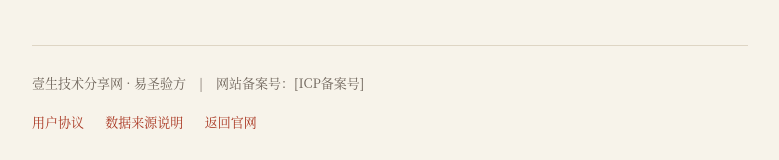
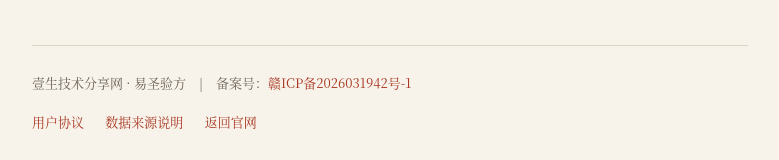
Before and after one commit to zhongyishenghi/yanfang, a plain HTML site: page pages/privacy.html in a window 1280 px wide. Shown: the part 2258-2418 px from the top of the page, without its empty margins (250-1029 px from the left). Drawn offline with Linux system fonts and the light colour scheme.

Commit message:
chore: 政策页页脚填入网站备案号 赣ICP备2026031942号-1

```diff
--- a/pages/privacy.html
+++ b/pages/privacy.html
@@ -82,7 +82,7 @@
 <p class="note">说明：本政策描述的是「易圣验方」v1.0.0 的实际行为。应用内「关于」页、用户协议与数据来源说明中的口径与本文一致；如三者有出入，以应用实际行为与本页为准。</p>
 
 <footer>
-  <div>壹生技术分享网 · 易圣验方　|　网站备案号：[ICP备案号]</div>
+  <div>壹生技术分享网 · 易圣验方　|　备案号：<a href="https://beian.miit.gov.cn/" target="_blank" rel="noopener">赣ICP备2026031942号-1</a></div>
   <div class="links">
     <a href="terms.html">用户协议</a>
     <a href="sources.html">数据来源说明</a>
```
Also changed, not shown: pages/sources.html (+1 -1 lines), pages/terms.html (+1 -1 lines).
